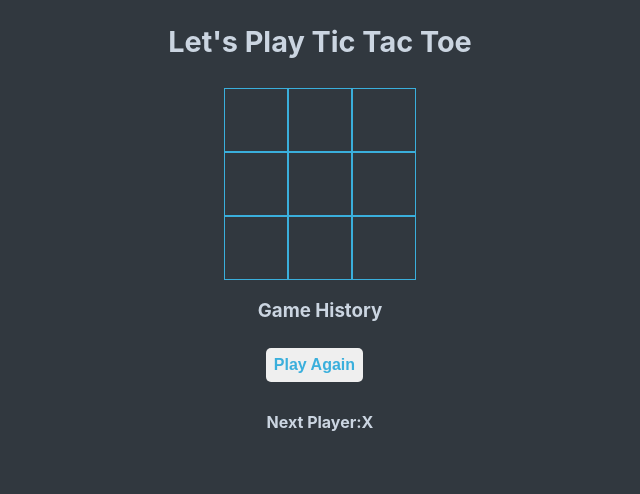
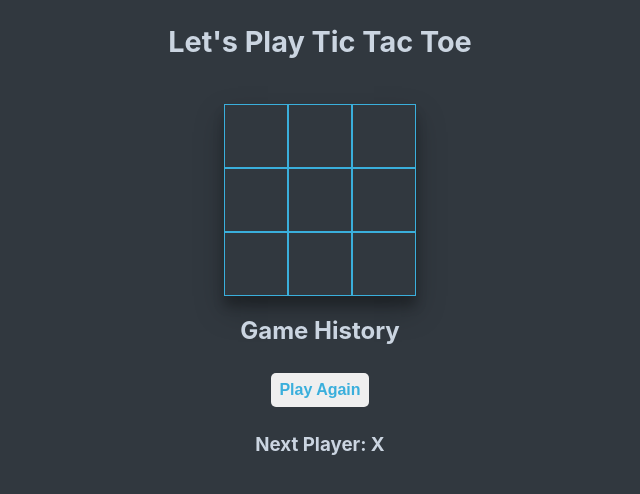
Before and after one commit to vaishnavipaliya11/samespace, a React (Create React App) app: page / in a window 1280 px wide. Shown: the top 494 px of the page, without its empty margins (320-960 px from the left). Built offline with nearby package versions, Linux system fonts and the light colour scheme.

Commit message:
style: minor changes

```diff
--- a/src/components/Game.jsx
+++ b/src/components/Game.jsx
@@ -47,10 +47,10 @@ const Game = () => {
       </div>
 
       <div>
-        <h3>Game History</h3>
+        <h2>Game History</h2>
         <div className="destination-btn-container"> {renderMoves()}</div>
-        <h4>{winner ? "Winner is :" + winner : "Next Player:" + xO}</h4>
-        {stepNumber === 9 && !winner ? "game over no one is winner" : ""}
+        <h3>{winner ? "Yeahh Winner is : " + winner : "Next Player: " + xO}</h3>
+       <h4>{stepNumber === 9 && !winner ? "Game Over no one is winner" : ""}</h4>
       </div>
     </div>
   );
--- a/src/components/index.css
+++ b/src/components/index.css
@@ -1,37 +1,41 @@
-.header-container{
+.header-container {
   width: 100%;
   height: 4rem;
   font-size: 1.2rem;
+  margin-top: 0;
+  margin-bottom: 1rem;
 }
 /* play-board */
-.play-btn{
+.play-btn {
   width: 4rem;
   height: 4rem;
   font-size: 2rem;
-    border:1px solid var(--primary-clr) ;
+  border: 1px solid var(--primary-clr);
   color: var(--primary-clr);
   background-color: transparent;
 }
 
-  .play-board-container{
+.play-board-container {
   display: grid;
   grid-template-columns: 1fr 1fr 1fr;
-
+  box-shadow: rgb(0 0 0 / 25%) 0px 14px 28px, rgb(0 0 0 / 22%) 0px 10px 10px;
   font-size: 3rem;
-
 }
 
-  .game-container{
+.game-container {
   display: flex;
   flex-direction: column;
   align-items: center;
 }
 
-  .destination-btn-container{
+.destination-btn-container {
   display: flex;
   flex-direction: row;
+  flex-wrap: wrap;
+  justify-content: center;
+  margin: 1rem;
 }
-  .move-btn{
+.move-btn {
   font-size: 1rem;
   padding: 0.5em;
   cursor: pointer;
@@ -41,11 +45,11 @@
   font-weight: 600;
   margin: 0.5rem;
 }
-  .move-btn:hover{
-    color:var(--text-clr);
+.move-btn:hover {
+  color: var(--text-clr);
   background-color: var(--primary-clr);
 }
 
- li{
+li {
   list-style: none;
 }
```
Also changed, not shown: src/styles.css (+0 -15 lines). Lines whose indentation alone changed are shown as unchanged.
